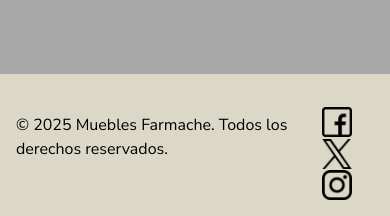
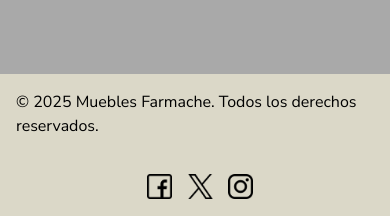
Before and after one commit to leonardogpastorella/proyecto-Leonardo-Gutierrez, a plain HTML site: page index.html in a window 390 px wide. Shown: the part 1598-1814 px from the top of the page. Drawn offline with nearby package versions, Linux system fonts and the light colour scheme.

Commit message:
Corrigiendo img redes sociales footer

```diff
--- a/assets/css/style.css
+++ b/assets/css/style.css
@@ -340,6 +340,7 @@ footer {
 }
 
 .redes-sociales {
+    margin-top: 1rem;
     text-align: right;
 }
 
@@ -348,7 +349,10 @@ footer {
     color: black;
     font-size: 20px;
 }
-
+footer a {
+    text-decoration: none;
+    border: none;
+}
 footer p {
     text-align: left;
     font-family: "Nunito Sans", sans-serif;
@@ -361,12 +365,18 @@ footer a:hover {
 }
 @media (max-width: 600px) {
     footer {
+        flex-direction: column;
         text-align: center;
     }
 
     .redes-sociales {
         text-align: center;
         margin-top: 1rem;
+    }
+}
+@media (max-width: 600px) {
+    .redes-sociales a img {
+        width: 25px;
     }
 }
 /*estilos responsivos*/
```
